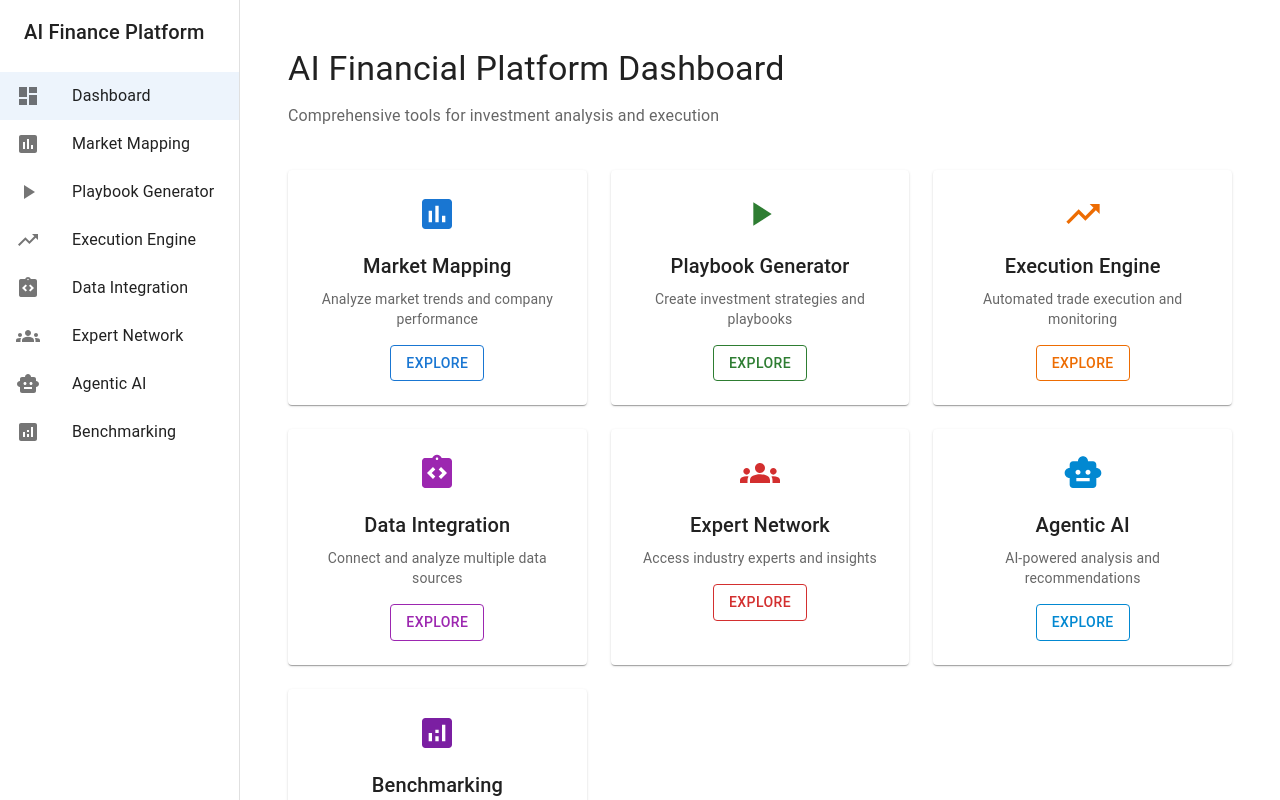
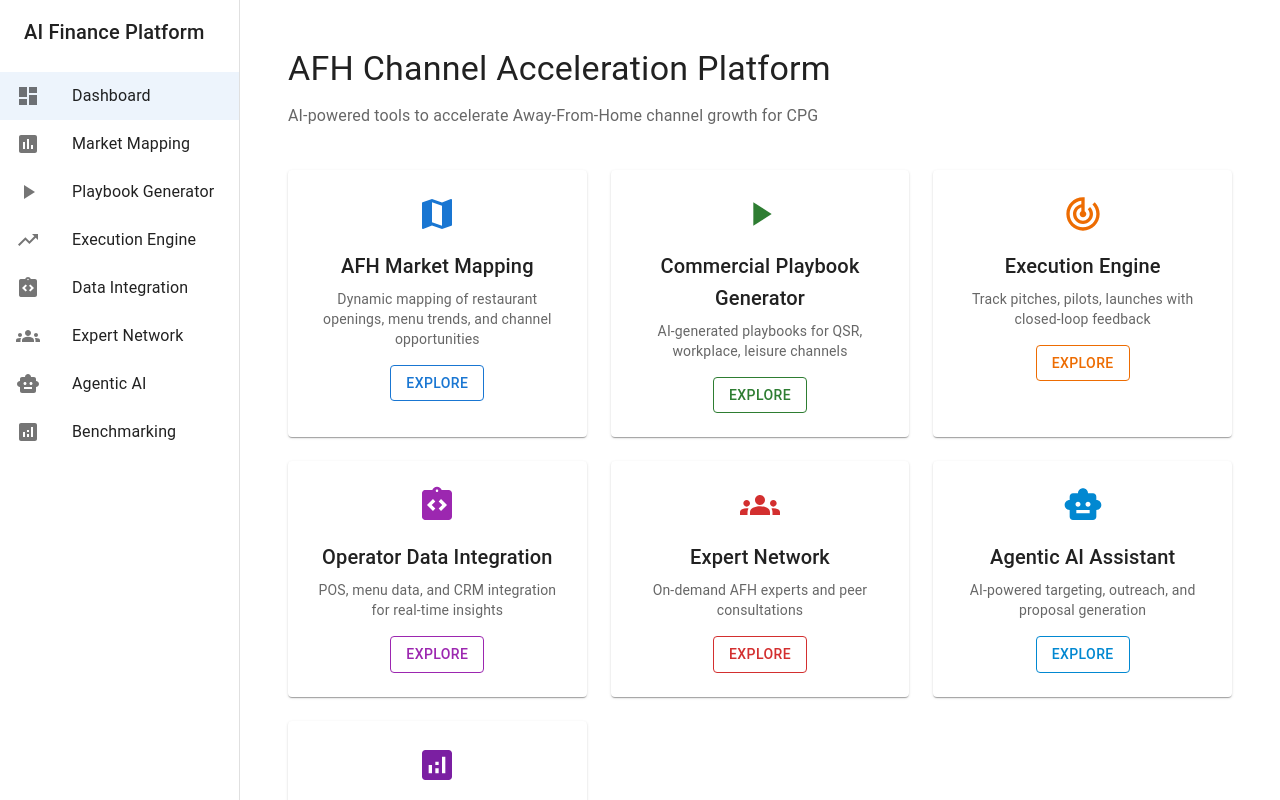
Before and after one commit to boazzati/AFH_Platform, a React (Vite) app in the folder frontend/: page / in a window 1280 px wide. Shown: the top 800 px of the page. Built offline with nearby package versions, Linux system fonts and the light colour scheme.

Commit message:
Update Dashboard.jsx

```diff
--- a/frontend/src/pages/Dashboard.jsx
+++ b/frontend/src/pages/Dashboard.jsx
@@ -9,8 +9,9 @@ import {
 } from '@mui/material';
 import {
   TrendingUp,
-  Assessment,
+  Map,
   PlayArrow,
+  TrackChanges,
   IntegrationInstructions,
   Groups,
   SmartToy,
@@ -20,50 +21,50 @@ import {
 const Dashboard = () => {
   const modules = [
     {
-      title: 'Market Mapping',
-      description: 'Analyze market trends and company performance',
-      icon: <Assessment sx={{ fontSize: 40 }} />,
+      title: 'AFH Market Mapping',
+      description: 'Dynamic mapping of restaurant openings, menu trends, and channel opportunities',
+      icon: <Map sx={{ fontSize: 40 }} />,
       path: '/market-mapping',
       color: '#1976d2'
     },
     {
-      title: 'Playbook Generator',
-      description: 'Create investment strategies and playbooks',
+      title: 'Commercial Playbook Generator',
+      description: 'AI-generated playbooks for QSR, workplace, leisure channels',
       icon: <PlayArrow sx={{ fontSize: 40 }} />,
       path: '/playbook-generator',
       color: '#2e7d32'
     },
     {
       title: 'Execution Engine',
-      description: 'Automated trade execution and monitoring',
-      icon: <TrendingUp sx={{ fontSize: 40 }} />,
+      description: 'Track pitches, pilots, launches with closed-loop feedback',
+      icon: <TrackChanges sx={{ fontSize: 40 }} />,
       path: '/execution-engine',
       color: '#ed6c02'
     },
     {
-      title: 'Data Integration',
-      description: 'Connect and analyze multiple data sources',
+      title: 'Operator Data Integration',
+      description: 'POS, menu data, and CRM integration for real-time insights',
       icon: <IntegrationInstructions sx={{ fontSize: 40 }} />,
       path: '/data-integration',
       color: '#9c27b0'
     },
     {
       title: 'Expert Network',
-      description: 'Access industry experts and insights',
+      description: 'On-demand AFH experts and peer consultations',
       icon: <Groups sx={{ fontSize: 40 }} />,
       path: '/expert-network',
       color: '#d32f2f'
     },
     {
-      title: 'Agentic AI',
-      description: 'AI-powered analysis and recommendations',
+      title: 'Agentic AI Assistant',
+      description: 'AI-powered targeting, outreach, and proposal generation',
       icon: <SmartToy sx={{ fontSize: 40 }} />,
       path: '/agentic-ai',
       color: '#0288d1'
     },
     {
-      title: 'Benchmarking',
-      description: 'Compare performance against benchmarks',
+      title: 'Performance Benchmarking',
+      description: 'Cross-market performance and competitive win analysis',
       icon: <Analytics sx={{ fontSize: 40 }} />,
       path: '/benchmarking',
       color: '#7b1fa2'
@@ -73,10 +74,10 @@ const Dashboard = () => {
   return (
     <Box sx={{ p: 3 }}>
       <Typography variant="h4" gutterBottom>
-        AI Financial Platform Dashboard
+        AFH Channel Acceleration Platform
       </Typography>
       <Typography variant="subtitle1" color="text.secondary" gutterBottom>
-        Comprehensive tools for investment analysis and execution
+        AI-powered tools to accelerate Away-From-Home channel growth for CPG
       </Typography>
 
       <Grid container spacing={3} sx={{ mt: 2 }}>
```
